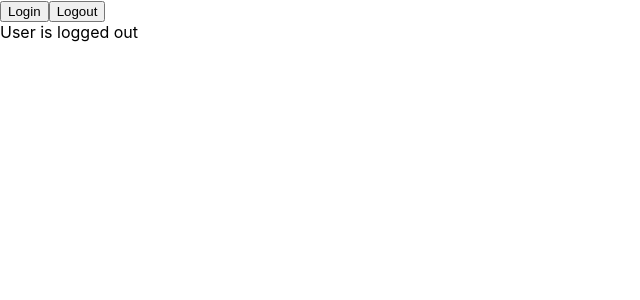
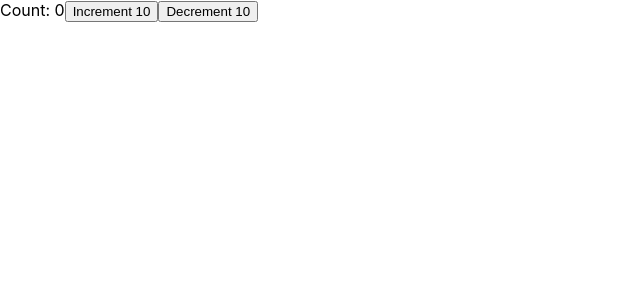
Before and after one commit to Kutsuruk/react-ts-practice, a React (Create React App) app: page / in a window 1280 px wide. Shown: the top 300 px of the page, without its empty margins (0-640 px from the left). Built offline with nearby package versions, Linux system fonts and the light colour scheme.

Commit message:
Type useReducer hook and it properties.

```diff
--- a/src/App.tsx
+++ b/src/App.tsx
@@ -9,6 +9,7 @@
 import Input from "./components/Input";
 import Container from "./components/Container";
 import LoggedIn from "./components/state/LoggedIn";
+import Counter from "./components/state/Counter";
 
 function App() {
     const person = {
@@ -32,7 +33,7 @@
 
   return (
     <div>
-        <LoggedIn />
+        <Counter />
     </div>
   );
 }
--- /dev/null
+++ b/src/components/state/Counter.tsx
@@ -0,0 +1,40 @@
+import {useReducer} from "react";
+
+const initialState = {count: 0}
+
+type CounterState = {
+    count: number
+}
+
+type CounterAction = {
+    type: string,
+    payload: number
+}
+
+function reducer(state: CounterState, action: CounterAction) {
+    switch (action.type) {
+        case 'increment':
+            return {
+                count: state.count + action.payload
+            }
+        case 'decrement':
+            return {
+                count: state.count - action.payload
+            }
+        default:
+            return state
+    }
+}
+
+const Counter = () => {
+    const [state, dispatch] = useReducer(reducer, initialState)
+    return(
+        <>
+            Count: {state.count}
+            <button onClick={() => dispatch({type: 'increment', payload: 10})}>Increment 10</button>
+            <button onClick={() => dispatch({type: 'decrement', payload: 10})}>Decrement 10</button>
+        </>
+    )
+}
+
+export default Counter
```
